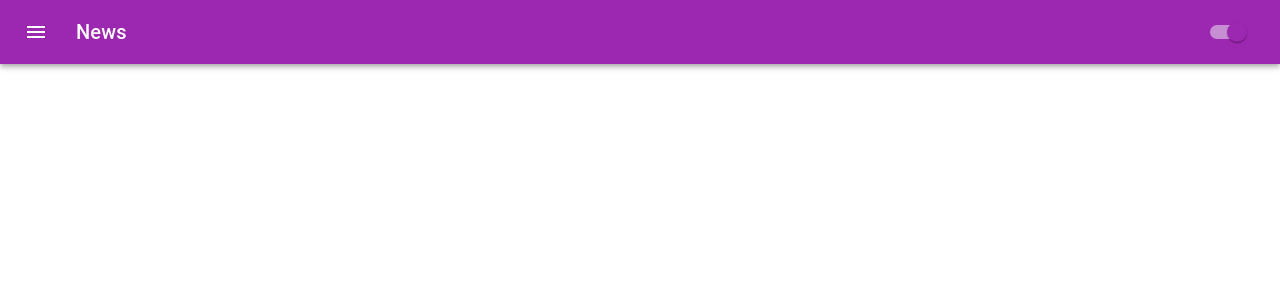
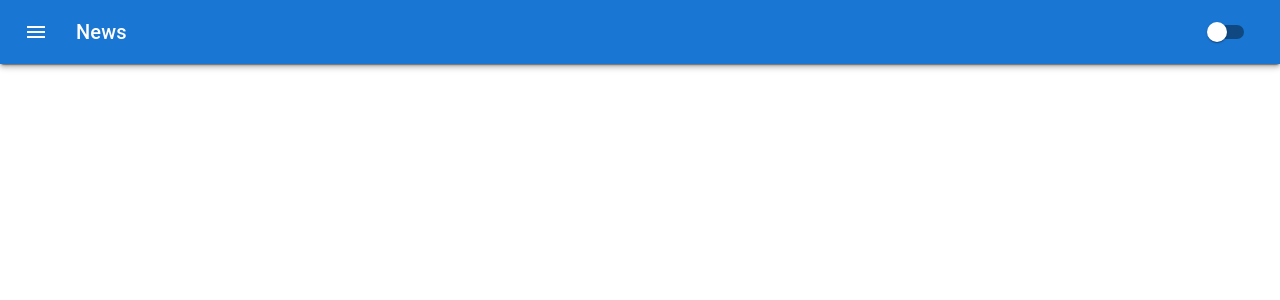
Before and after one commit to s00been/study, a React (Vite) app in the folder react-project/ts-shop/: page / in a window 1280 px wide. Shown: the top 300 px of the page. Built offline with nearby package versions, Linux system fonts and the light colour scheme.

Commit message:
dark mode 구조 변경경

```diff
--- a/react-project/ts-shop/src/App.tsx
+++ b/react-project/ts-shop/src/App.tsx
@@ -1,61 +1,13 @@
-import { useState, useCallback } from 'react';
+import React from 'react';
+import { DarkModeProvider } from './ThemeContext';
+import MyApp from './MyApp';
 
-import { ThemeProvider } from '@mui/material/styles';
-import { createTheme } from '@mui/material/styles';
-import { purple, green, grey } from '@mui/material/colors';
-
-import Header from './components/Header';
-import Switch from '@mui/material/Switch';
-
-function App() {
-  const [isDark, setIsDark] = useState(false);
-  const [themeOption, setThemeOption] = useState({
-    palette: {
-      type: 'light',
-      primary: {
-        main: purple[500], // Define the primary color
-      },
-      secondary: {
-        main: green[500], // Define the secondary color
-      },
-    },
-  });
-
-  const handleChange = useCallback(() => {
-    setIsDark((prevIsDark) => !prevIsDark);
-    setThemeOption((prev) => ({
-      ...prev,
-      palette: {
-        ...prev.palette,
-        mode: isDark ? 'light' : 'dark',
-      },
-    }));
-  }, [isDark]);
-
-  const theme = createTheme(themeOption);
-
+const App = () => {
   return (
-    <>
-      <ThemeProvider theme={theme}>
-        <Header>
-          <Switch
-            checked={!isDark}
-            onChange={handleChange}
-            sx={{
-              '& .MuiSwitch-switchBase': {
-                color: isDark ? '#DAE2ED' : '#E5EAF2', // Thumb color change
-              },
-              '& .MuiSwitch-track': {
-                backgroundColor: isDark
-                  ? '#F3F6F9 !important'
-                  : '#F3F6F9 !important', // Track color change
-              },
-            }}
-          />
-        </Header>
-      </ThemeProvider>
-    </>
+    <DarkModeProvider>
+      <MyApp />
+    </DarkModeProvider>
   );
-}
+};
 
 export default App;
--- /dev/null
+++ b/react-project/ts-shop/src/MyApp.tsx
@@ -0,0 +1,31 @@
+import { useState, useCallback } from 'react';
+import Header from './components/Layout/Header';
+import Switch from '@mui/material/Switch';
+
+import { useDarkMode } from './ThemeContext';
+import { ThemeProvider, createTheme } from '@mui/material/styles';
+
+import { CssBaseline, Paper } from '@mui/material';
+
+const MyApp = () => {
+  const { darkMode, toggleDarkMode } = useDarkMode();
+
+  const theme = createTheme({
+    palette: {
+      mode: darkMode ? 'dark' : 'light',
+    },
+  });
+
+  return (
+    <ThemeProvider theme={theme}>
+      <CssBaseline />
+      <Paper>
+        <Header>
+          <Switch checked={darkMode} onChange={toggleDarkMode} />
+        </Header>
+      </Paper>
+    </ThemeProvider>
+  );
+};
+
+export default MyApp;
--- /dev/null
+++ b/react-project/ts-shop/src/ThemeContext.tsx
@@ -0,0 +1,22 @@
+import React, { createContext, useContext, useState, useCallback } from 'react';
+
+const DarkModeContext = createContext();
+
+export const DarkModeProvider = ({ children }) => {
+  const [darkMode, setDarkMode] = useState(false);
+
+  const toggleDarkMode = useCallback(() => {
+    setDarkMode((prevMode) => !prevMode);
+    console.log('test');
+  }, []);
+
+  return (
+    <DarkModeContext.Provider value={{ darkMode, toggleDarkMode }}>
+      {children}
+    </DarkModeContext.Provider>
+  );
+};
+
+export const useDarkMode = () => {
+  return useContext(DarkModeContext);
+};
--- a/react-project/ts-shop/src/components/Header.tsx
+++ b/react-project/ts-shop/src/components/Layout/Header.tsx
@@ -1,5 +1,4 @@
 import { useState, useCallback } from 'react';
-
 import AppBar from '@mui/material/AppBar';
 import Box from '@mui/material/Box';
 import Toolbar from '@mui/material/Toolbar';
```
